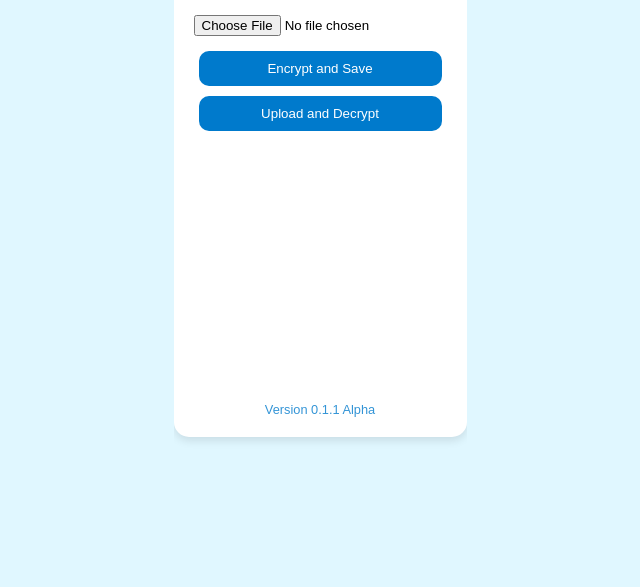
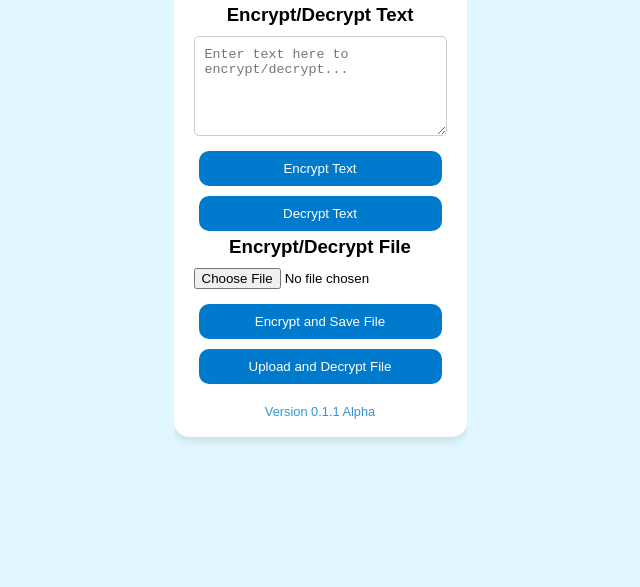
Before and after one commit to Xavier-C-ksd/simple-en-decryption, a plain HTML site: page index.html in a window 1280 px wide. Shown: the part 213-800 px from the top of the page, without its empty margins (320-960 px from the left). Drawn offline with Linux system fonts and the light colour scheme.

Commit message:
Update index.html

```diff
--- a/index.html
+++ b/index.html
@@ -74,14 +74,37 @@
             color: #007acc;
             opacity: 0.8;
         }
+
+        textarea {
+            margin: 10px 0;
+            width: 100%;
+            height: 100px;
+            border-radius: 5px;
+            padding: 10px;
+            border: 1px solid #ccc;
+        }
+
+        #textEncryptDecrypt {
+            display: flex;
+            flex-direction: column;
+        }
     </style>
 </head>
 <body>
     <div id="container">
         <h2>File Encrypt/Decrypt</h2>
+
+        <div id="textEncryptDecrypt">
+            <h3>Encrypt/Decrypt Text</h3>
+            <textarea id="textInput" placeholder="Enter text here to encrypt/decrypt..."></textarea>
+            <button onclick="encryptText()">Encrypt Text</button>
+            <button onclick="decryptText()">Decrypt Text</button>
+        </div>
+
+        <h3>Encrypt/Decrypt File</h3>
         <input type="file" id="fileInput" />
-        <button onclick="encryptFile()">Encrypt and Save</button>
-        <button onclick="decryptFile()">Upload and Decrypt</button>
+        <button onclick="encryptFile()">Encrypt and Save File</button>
+        <button onclick="decryptFile()">Upload and Decrypt File</button>
         <p id="output"></p>
         <div id="version">Version 0.1.1 Alpha</div>
     </div>
@@ -144,10 +167,11 @@
             const encryptedFile = await uploadFile("Upload the encrypted file:");
             const keyIvFile = await uploadFile("Upload the decryption key/IV file:");
 
-            const [keyBase64, ivBase64] = keyIvFile.match(/(?<=: ).+/g);
+            const keyIvContent = new TextDecoder().decode(keyIvFile);
+            const [keyBase64, ivBase64] = keyIvContent.split("\n").map(line => line.split(": ")[1]);
 
             // Convert base64 strings back to ArrayBuffer format
-            const ciphertext = Uint8Array.from(encryptedFile, c => c.charCodeAt(0));
+            const ciphertext = encryptedFile;
             const iv = Uint8Array.from(atob(ivBase64), c => c.charCodeAt(0));
             const keyBuffer = Uint8Array.from(atob(keyBase64), c => c.charCodeAt(0)).buffer;
 
@@ -177,6 +201,89 @@
             }
         }
 
+        // Encrypts the text input by the user
+        async function encryptText() {
+            const text = document.getElementById("textInput").value;
+            if (!text) {
+                alert("Please enter some text to encrypt.");
+                return;
+            }
+
+            // Generate a random encryption key and IV for AES-GCM
+            const key = await crypto.subtle.generateKey(
+                { name: "AES-GCM", length: 256 },
+                true,
+                ["encrypt", "decrypt"]
+            );
+            const iv = crypto.getRandomValues(new Uint8Array(12));
+
+            // Encrypt the text data
+            const encodedText = new TextEncoder().encode(text);
+            const encryptedData = await crypto.subtle.encrypt(
+                { name: "AES-GCM", iv: iv },
+                key,
+                encodedText
+            );
+
+            // Convert the encryption key and IV to base64 for storage
+            const exportedKey = await crypto.subtle.exportKey("raw", key);
+            const keyBase64 = btoa(String.fromCharCode(...new Uint8Array(exportedKey)));
+            const ivBase64 = btoa(String.fromCharCode(...iv));
+
+            // Output the encrypted text and download the key/IV
+            const encryptedText = btoa(String.fromCharCode(...new Uint8Array(encryptedData)));
+            downloadFile("encrypted_text.txt", encryptedText);
+            const keyIvContent = `Decryption Key: ${keyBase64}\nIV: ${ivBase64}`;
+            downloadFile("key_iv.txt", keyIvContent);
+
+            document.getElementById("output").innerText = "Text encrypted and files saved.";
+        }
+
+        // Decrypts the text input by the user
+        async function decryptText() {
+            const text = document.getElementById("textInput").value;
+            if (!text) {
+                alert("Please enter some encrypted text to decrypt.");
+                return;
+            }
+
+            // Get the key/IV file
+            const keyIvFile = await uploadFile("Upload the decryption key/IV file:");
+            const keyIvContent = new TextDecoder().decode(keyIvFile);
+            const [keyBase64, ivBase64] = keyIvContent.split("\n").map(line => line.split(": ")[1]);
+
+            // Convert base64 strings back to ArrayBuffer format
+            const encryptedData = Uint8Array.from(atob(text), c => c.charCodeAt(0));
+            const iv = Uint8Array.from(atob(ivBase64), c => c.charCodeAt(0));
+            const keyBuffer = Uint8Array.from(atob(keyBase64), c => c.charCodeAt(0)).buffer;
+
+            // Import the encryption key
+            const key = await crypto.subtle.importKey(
+                "raw",
+                keyBuffer,
+                { name: "AES-GCM" },
+                true,
+                ["decrypt"]
+            );
+
+            // Decrypt the text
+            try {
+                const decryptedData = await crypto.subtle.decrypt(
+                    { name: "AES-GCM", iv: iv },
+                    key,
+                    encryptedData
+                );
+
+                // Output the decrypted text
+                const decryptedText = new TextDecoder().decode(decryptedData);
+                document.getElementById("textInput").value = decryptedText;
+                document.getElementById("output").innerText = "Text decrypted successfully.";
+            } catch (e) {
+                console.error("Decryption failed", e);
+                document.getElementById("output").innerText = "Decryption failed. Please check your inputs.";
+            }
+        }
+
         // Helper function for file upload
         async function uploadFile(promptText) {
             return new Promise((resolve) => {
```
